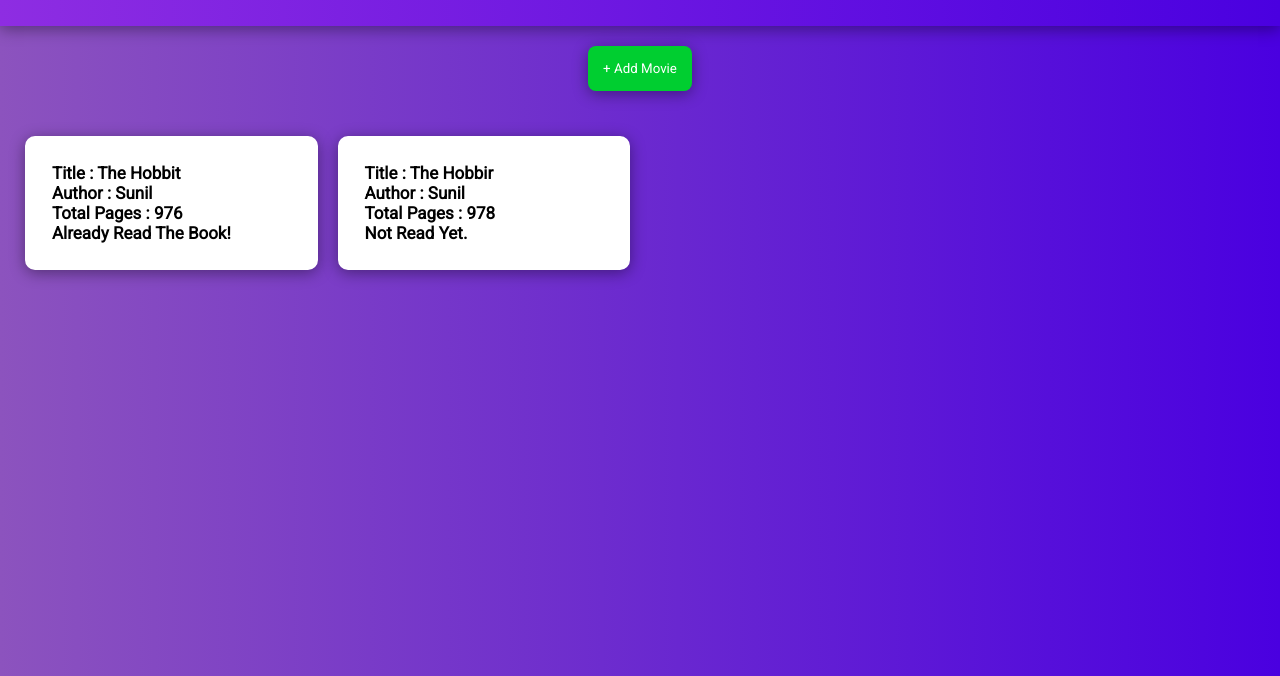
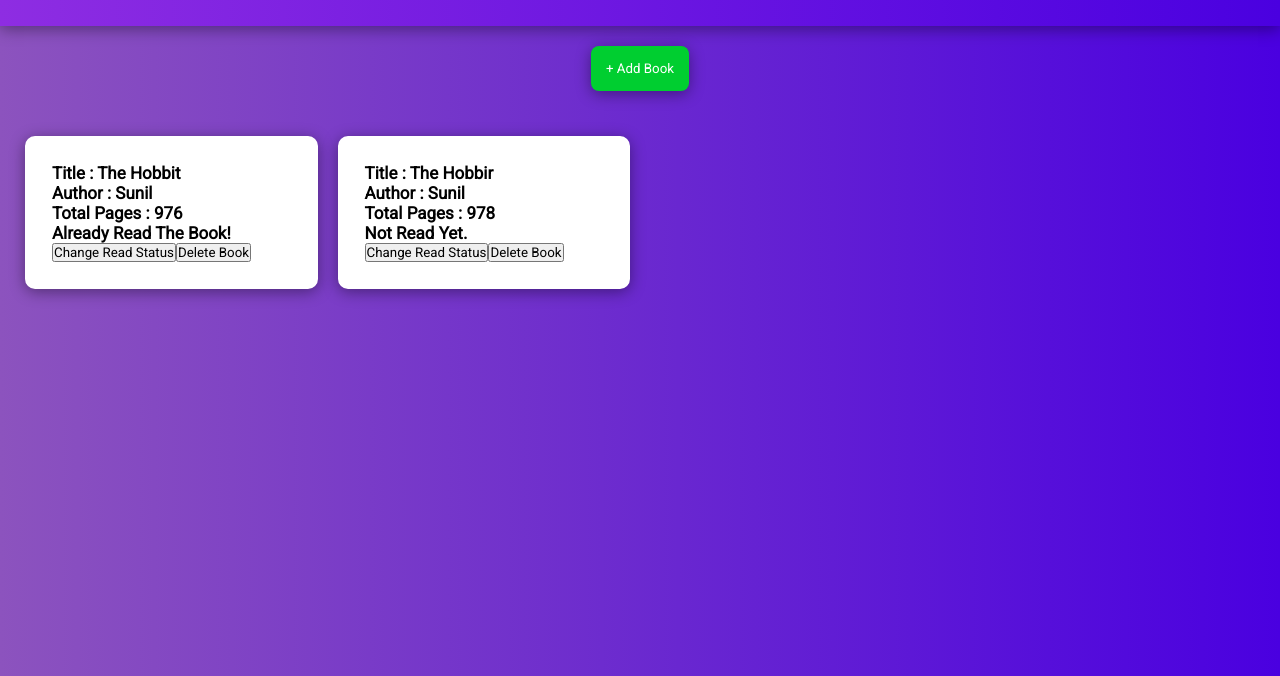
Before and after one commit to sunilk4u/the-library, a plain HTML site: page index.html in a window 1280 px wide. Shown: the part 124-800 px from the top of the page. Drawn offline with Linux system fonts and the light colour scheme.

Commit message:
Add delete function

```diff
--- a/index.html
+++ b/index.html
@@ -11,7 +11,7 @@
       <h1 class="title">The Library</h1>
     </div>
     <div class="button">
-      <button class="add_movie" id="add_movie" onclick="buttonListener()">+ Add Movie</button>
+      <button class="add_movie" id="add_movie" onclick="buttonListener()">+ Add Book</button>
       <div class="modal" id="modal">
         <div class="modal-content">
             <span class="close">&times;</span>
--- a/script.js
+++ b/script.js
@@ -68,24 +68,47 @@ function displayBook() {
   myLibrary.forEach((book) => {
     const div = document.createElement("div");
     div.setAttribute("class", "book_card");
+    div.setAttribute("data-attribute", myLibrary.indexOf(book));
+
     const title = document.createElement("p");
     const author = document.createElement("p");
     const pages = document.createElement("p");
     const read = document.createElement("p");
+    const btn = document.createElement("button");
+    const read_btn = document.createElement("button");
+
     title.setAttribute("class", "title");
     author.setAttribute("class", "author");
     pages.setAttribute("class", "pages");
     read.setAttribute("class", "read");
+    btn.setAttribute("class", "del_button");
+    btn.setAttribute("onclick", "deleteAction(this)");
+    read_btn.setAttribute("class", "read_button");
+    read_btn.setAttribute("onclick", "readAction(this)");
+
     title.innerHTML = "<span>Title : </span> " + book.getTitle();
     author.innerHTML = "<span>Author : </span> " + book.getAuthor();
     pages.innerHTML = "<span>Total Pages : </span> " + book.getPages();
     read.innerHTML = book.getRead();
+    btn.textContent = "Delete Book";
+    read_btn.textContent = "Change Read Status";
+
     div.appendChild(title);
     div.appendChild(author);
     div.appendChild(pages);
     div.appendChild(read);
+    div.appendChild(read_btn);
+    div.appendChild(btn);
     container.appendChild(div);
   });
+}
+
+
+function deleteAction(obj) {
+  const div = obj.parentNode;
+  const attr = div.getAttribute("data-attribute");
+  myLibrary.splice(attr, 1);
+  displayBook();
 }
 
 function buttonListener() {
```
